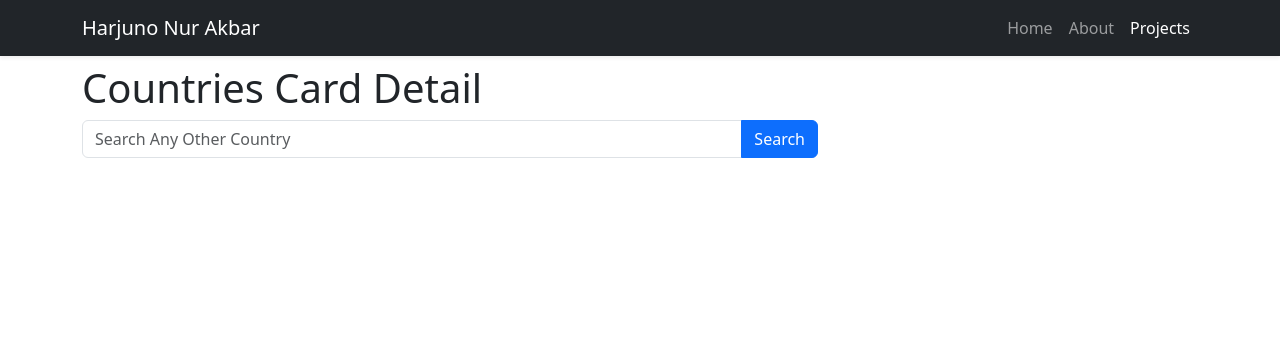
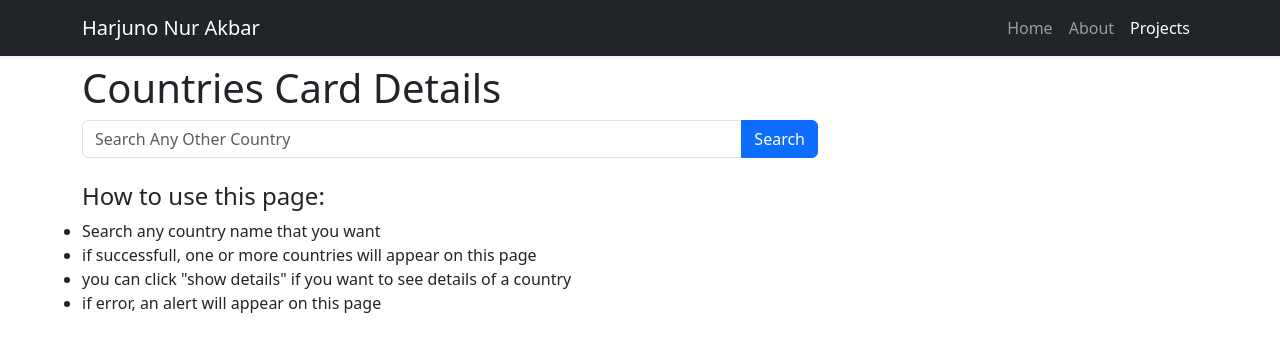
Before and after one commit to junonurakbar/junonurakbar.github.io, a plain HTML site: page countries.html in a window 1280 px wide. Drawn offline with nearby package versions, Linux system fonts and the light colour scheme.

Commit message:
add how to use country page

```diff
--- a/countries.html
+++ b/countries.html
@@ -44,7 +44,7 @@
     <div class="container mt-3">
         <div class="row">
             <div class="col mt-5">
-                <h1>Countries Card Detail</h1>
+                <h1>Countries Card Details</h1>
             </div>
         </div>
 
@@ -62,6 +62,15 @@
         </div>
 
         <div class="row country-container">
+          <div class="container mt-2">
+            <h4>How to use this page:</h2>
+            <ul class="list-group">
+              <li>Search any country name that you want</li>
+              <li>if successfull, one or more countries will appear on this page</li>
+              <li>you can click "show details" if you want to see details of a country</li>
+              <li>if error, an alert will appear on this page</li>
+            </ul>
+          </div>
         </div>
     </div>
 
--- a/js/countries-script.js
+++ b/js/countries-script.js
@@ -154,6 +154,6 @@ function showLoading() {
 
 function showFailed() {
     return `<div class="alert alert-danger" role="alert">
-        <strong>Failed to fetch data,</strong> Please try to search again or check your connection.
+        <strong>Failed to fetch data,</strong> Please try to search another country name or check your connection.
     </div>`
 }
```
Also changed, not shown: index.html (+1 -1 lines).
